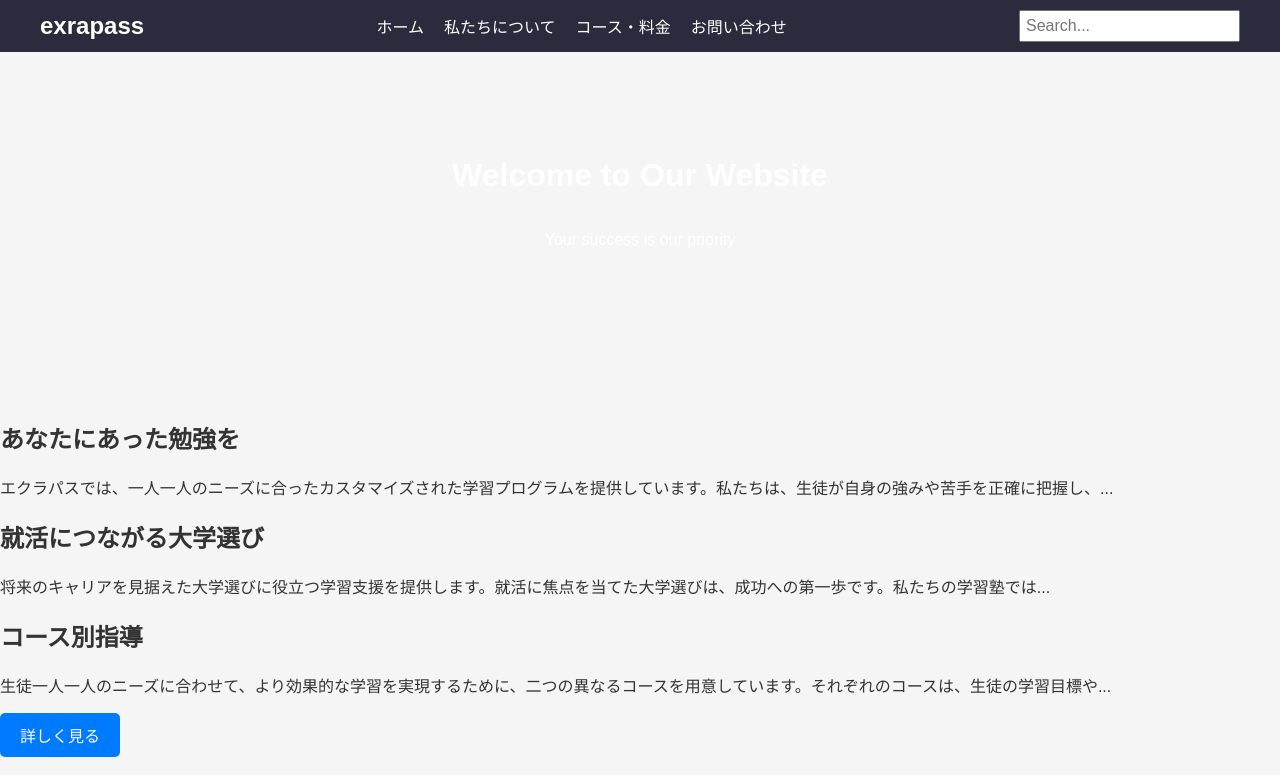
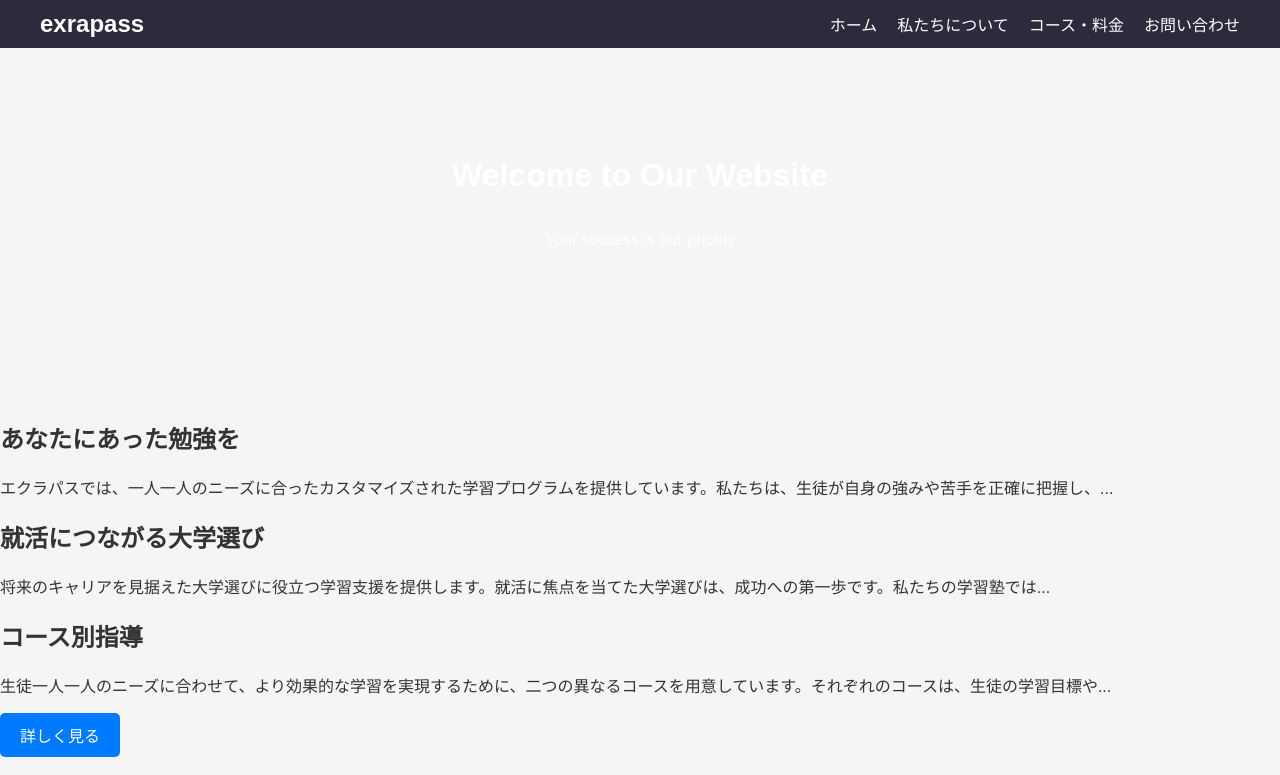
Before and after one commit to I-Shizu/exrapass_web, a Vue app: page / in a window 1280 px wide. Shown: the top 775 px of the page. Built offline with nearby package versions, Linux system fonts and the light colour scheme.

Commit message:
:fire: serchはいらなそうなので削除

```diff
--- a/src/components/Header.vue
+++ b/src/components/Header.vue
@@ -11,9 +11,6 @@
             <li><router-link to="/contact">お問い合わせ</router-link></li>
           </ul>
         </nav>
-        <div class="search-bar">
-          <input type="text" placeholder="Search...">
-        </div>
       </div>
     </header>
   </div>
```
